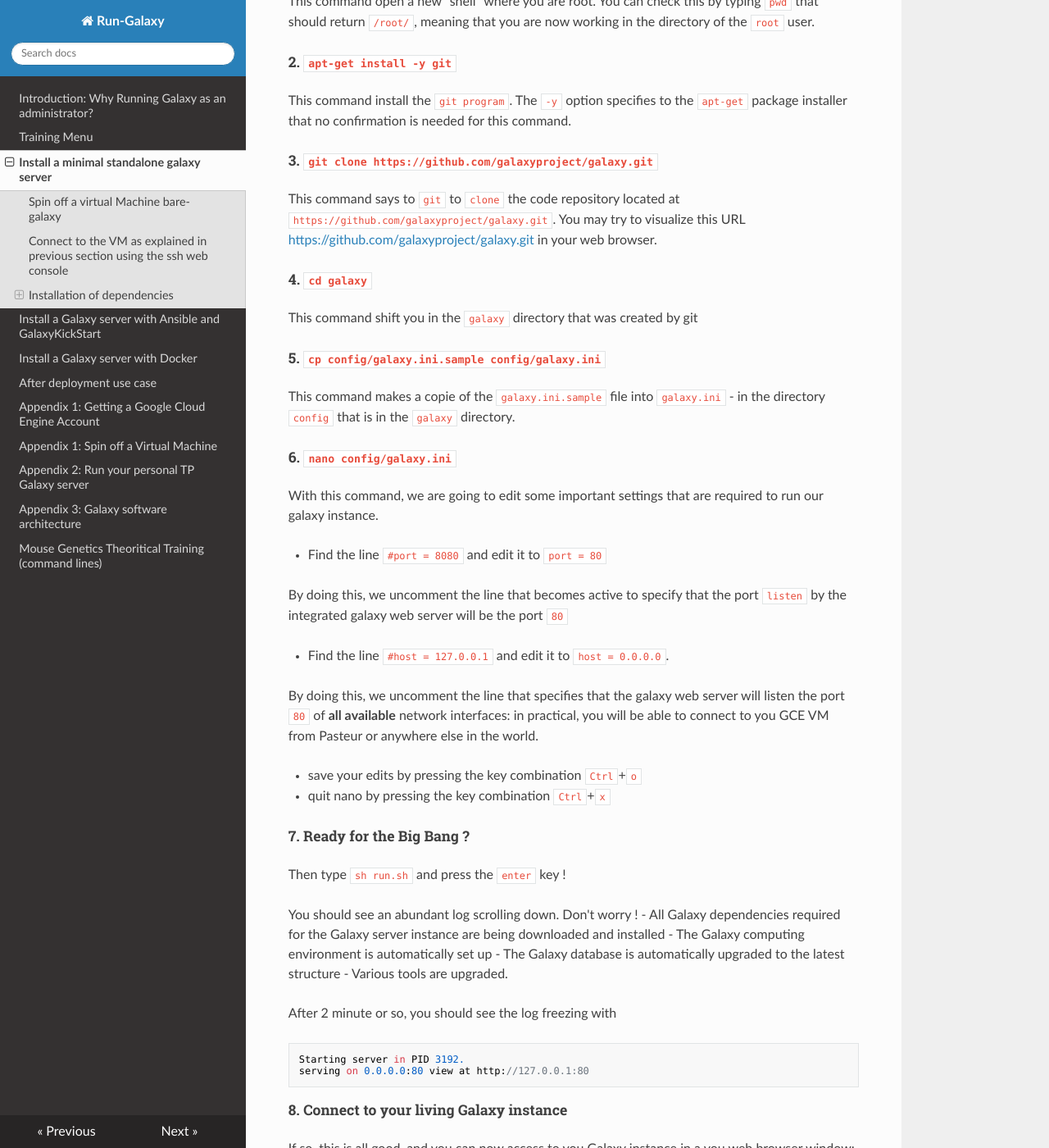
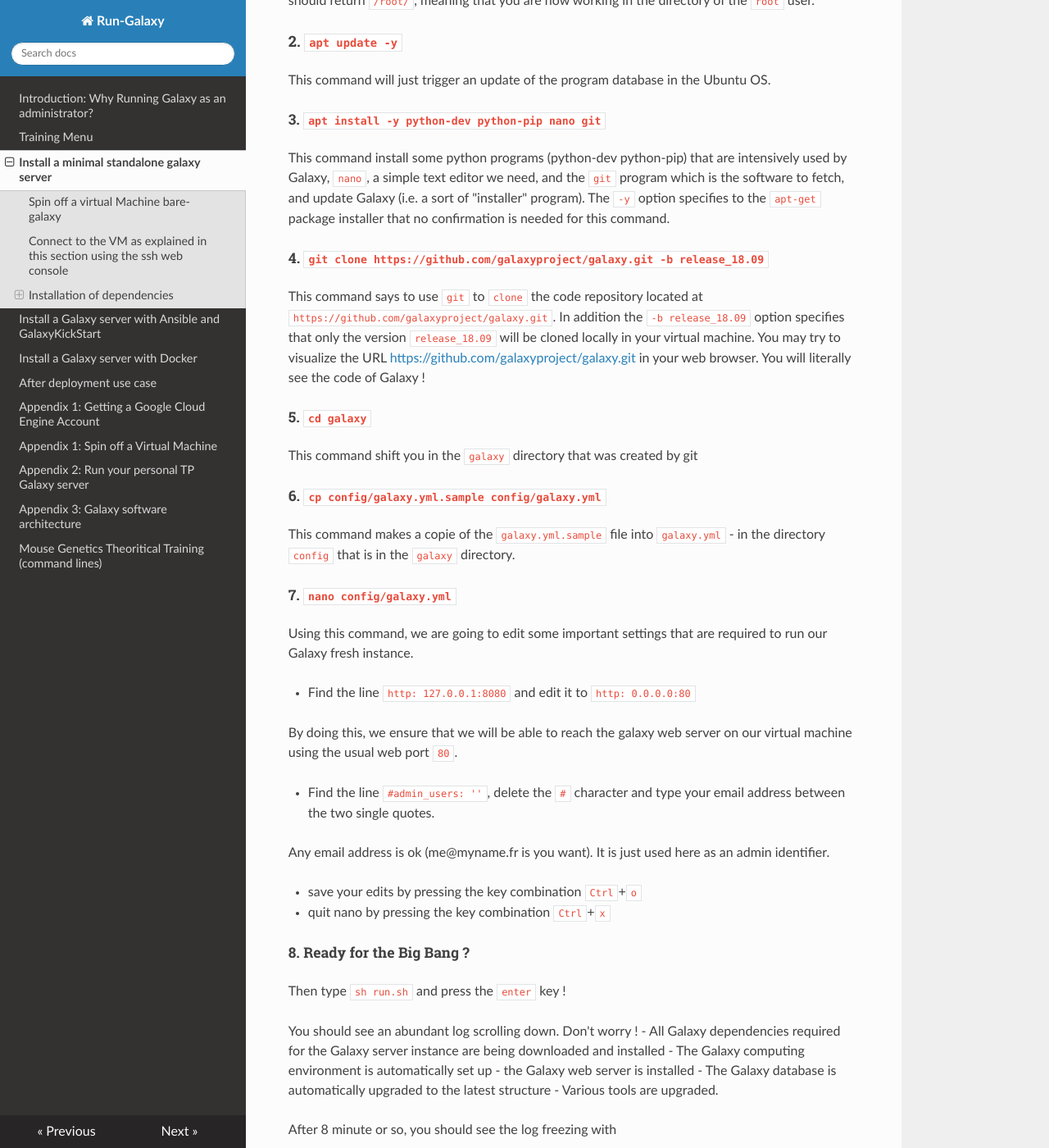
Before and after one commit to ARTbio/Run-Galaxy, an MkDocs documentation site: the page built from docs/bare-galaxy.md, in a window 1280 px wide and 1400 px high, scrolled down 654 px. Shown: the whole window at 82% size. Built offline with MkDocs 1.6.1, drawn with Linux system fonts in a browser that asks for light colours; nearby versions of some CDN libraries; old or Windows-style settings are respelled for this version of MkDocs; some of the changed text lies outside the part shown.

Commit message:
refresh the bare-galaxy section for 2018 biologie des genomes

````diff
--- a/docs/bare-galaxy.md
+++ b/docs/bare-galaxy.md
@@ -3,16 +3,16 @@
 ### Spin off a virtual Machine `bare-galaxy`
 You may have already done this in the [previous section](spin_off_VM.md). If not, refer to this section
 We are going to use a GCE VM
-- under Ubuntu 14.04
-- 2 processors
-- 7.5 Gb RAM
-- a 100 Gb Volume (more than enough)
+- under `Ubuntu 16.04 LTS`
+- `2` processors
+- `7.5` Gb RAM
+- a `50 Gb` Volume (more than enough)
 
-### Connect to the VM as explained in [previous section](spin_off_VM.md) using the ssh web console
+### Connect to the VM as explained in [this section](spin_off_VM.md) using the ssh web console
 
 ### Installation of dependencies
 
-To install Galaxy, we only need the `git` program installed and a limited number of command line.
+To install Galaxy, we only need a few dependencies (i.e. pre-installed programs which Galaxy needs) and a limited number of command line.
 We are going to execute these instruction as the `root` unix user. This is easier because installation
 of new programs as well as manipulations of network interfaces is generally permitted only
 to users with administration rights.
@@ -24,59 +24,63 @@
 This command open a new "shell" where you are root. You can check this by typing `pwd` that
 should return `/root/`, meaning that you are now working in the directory of the `root` user.
 
-##### 2. `apt-get install -y git`
+#### 2. `apt update -y`
+This command will just trigger an update of the program database in the Ubuntu OS.
 
-This command install the `git program`. The `-y` option specifies to the `apt-get` package
-installer that no confirmation is needed for this command.
+##### 3. `apt install -y python-dev python-pip nano git`
 
-##### 3. `git clone https://github.com/galaxyproject/galaxy.git`
+This command install some python programs (python-dev python-pip) that are intensively used by Galaxy,
+`nano`, a simple text editor we need, and the `git` program which is the software to fetch,
+and update Galaxy (i.e. a sort of "installer" program). The `-y` option specifies to the `apt-get`
+package installer that no confirmation is needed for this command.
 
-This command says to `git` to `clone` the code repository located at `https://github.com/galaxyproject/galaxy.git`.
-You may try to visualize this URL [https://github.com/galaxyproject/galaxy.git](https://github.com/galaxyproject/galaxy.git)
-in your web browser.
+##### 4. `git clone https://github.com/galaxyproject/galaxy.git -b release_18.09`
 
-##### 4. `cd galaxy`
+This command says to use `git` to `clone` the code repository located at `https://github.com/galaxyproject/galaxy.git`.
+In addition the `-b release_18.09` option specifies that only the version `release_18.09` will be cloned locally in your virtual machine.
+You may try to visualize the URL [https://github.com/galaxyproject/galaxy.git](https://github.com/galaxyproject/galaxy.git)
+in your web browser. You will literally see the code of Galaxy !
+
+##### 5. `cd galaxy`
 
 This command shift you in the `galaxy` directory that was created by git
 
-##### 5. `cp config/galaxy.ini.sample config/galaxy.ini`
+##### 6. `cp config/galaxy.yml.sample config/galaxy.yml`
 
-This command makes a copie of the `galaxy.ini.sample` file into `galaxy.ini` - in the
+This command makes a copie of the `galaxy.yml.sample` file into `galaxy.yml` - in the
 directory `config` that is in the `galaxy` directory.
 
-##### 6. `nano config/galaxy.ini`
+##### 7. `nano config/galaxy.yml`
 
-With this command, we are going to edit some important settings that are required to run our galaxy instance.
+Using this command, we are going to edit some important settings that are required to run our Galaxy fresh instance.
 
-- Find the line `#port = 8080` and edit it to `port = 80`
+- Find the line `  http: 127.0.0.1:8080` and edit it to `  http: 0.0.0.0:80`
 
-By doing this, we uncomment the line that becomes active to specify that the port `listen` by the
-integrated galaxy web server will be the port `80`
+By doing this, we ensure that we will be able to reach the galaxy web server on our virtual machine using the usual web port `80`.
 
-- Find the line `#host = 127.0.0.1` and edit it to `host = 0.0.0.0`.
+- Find the line `#admin_users: ''`, delete the `#` character and type your email address between the two single quotes.
 
-By doing this, we uncomment the line that specifies that the galaxy web server will listen the port `80 `
-of **all available** network interfaces: in practical, you will be able to connect to you GCE VM from Pasteur or
-anywhere else in the world.
+Any email address is ok (me@myname.fr is you want). It is just used here as an admin identifier.
 
 - save your edits by pressing the key combination `Ctrl`+`o`
 - quit nano by pressing the key combination `Ctrl`+`x`
 
-##### 7. Ready for the Big Bang ?
+##### 8. Ready for the Big Bang ?
 
 Then type `sh run.sh` and press the `enter` key !
 
 You should see an abundant log scrolling down. Don't worry !
 - All Galaxy dependencies required for the Galaxy server instance are being downloaded and installed
 - The Galaxy computing environment is automatically set up
+- the Galaxy web server is installed
 - The Galaxy database is automatically upgraded to the latest structure
 - Various tools are upgraded.
 
-After 2 minute or so, you should see the log freezing with
+After 8 minute or so, you should see the log freezing with
 
 ```
-Starting server in PID 3192.
-serving on 0.0.0.0:80 view at http://127.0.0.1:80
+Starting server in PID 3813.
+serving on http://127.0.0.1:80
 ```
 ##### 8. Connect to your living Galaxy instance
 
````
